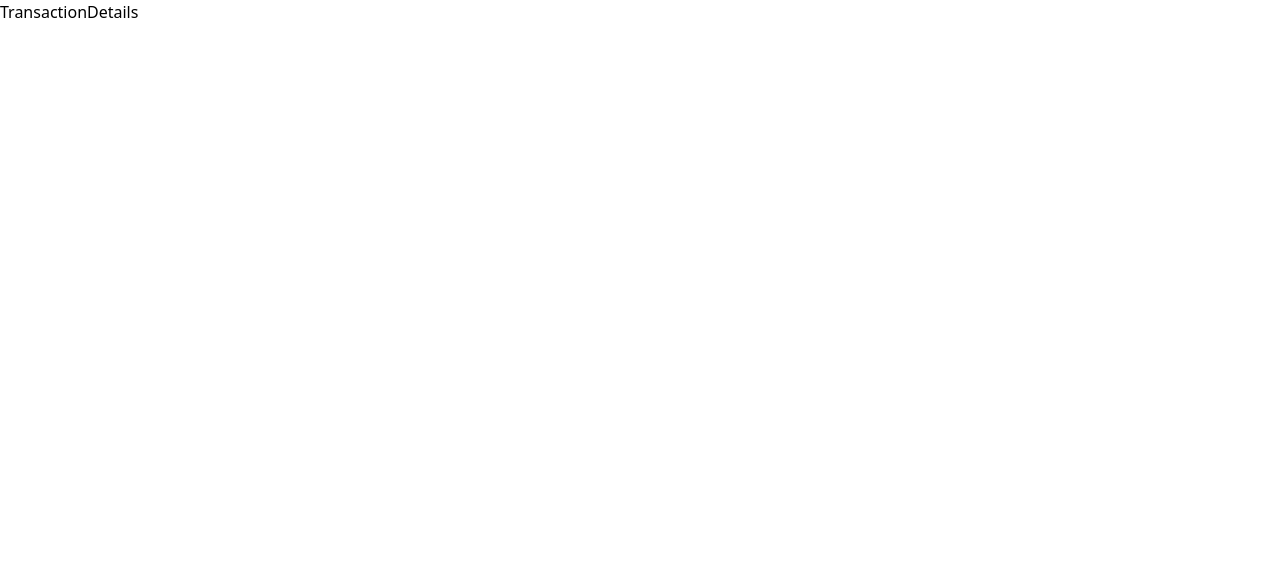
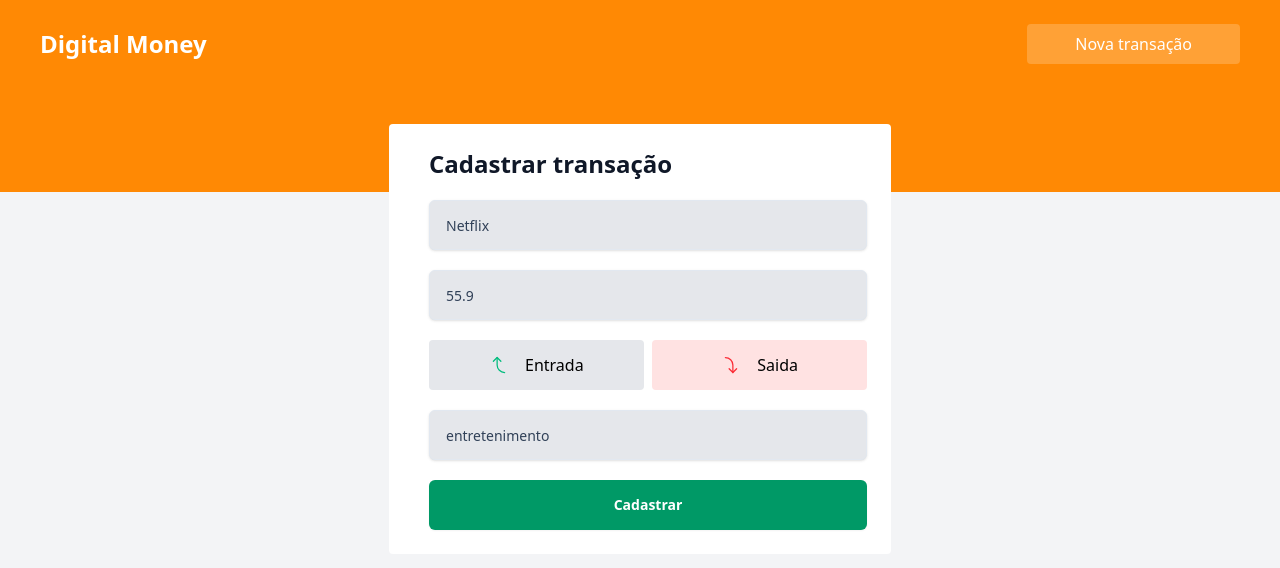
Before and after one commit to Gabriel-Vital/Digital-React-Project, a React (Vite) app: page /transactions/1 in a window 1280 px wide. Shown: the top 568 px of the page. Built offline with nearby package versions, Linux system fonts and the light colour scheme; data requests are answered from the project's data file.

Commit message:
transationdetails

```diff
--- a/db.json
+++ b/db.json
@@ -23,6 +23,14 @@
       "category": "investimento",
       "transactionType": "withdraw",
       "date": "24/05/2025"
+    },
+    {
+      "id": "efd7",
+      "title": "sww",
+      "price": 123,
+      "category": "entretenimento",
+      "transactionType": "withdraw",
+      "date": "31/05/2025"
     }
   ]
 }
--- a/src/components/ModalNewTransaction/ModalNewTransaction.jsx
+++ b/src/components/ModalNewTransaction/ModalNewTransaction.jsx
@@ -10,12 +10,13 @@ import ButtonModal from "./componentsModal/ButtonModal";
 import { useState } from "react";
 import axios from "axios";
 import { format } from "date-fns";
+import FormTransaction from "./componentsModal/FormTransaction";
 
 export default function ModalNewTransaction({ open, setOpen }) {
   const [title, setTitle] = useState("");
   const [price, setPrice] = useState(0);
   const [category, setCategory] = useState("");
-  const [transactionType, setTransactionType] = useState("deposit")
+  const [transactionType, setTransactionType] = useState("");
 
   function handleChangeTitle(ev) {
     setTitle(ev);
@@ -30,7 +31,7 @@ export default function ModalNewTransaction({ open, setOpen }) {
   }
 
   function handleClickTransactionType(type) {
-    setTransactionType(type)
+    setTransactionType(type);
   }
 
   async function handleNewTransaction() {
@@ -39,9 +40,9 @@ export default function ModalNewTransaction({ open, setOpen }) {
       price: Number(price),
       category,
       transactionType,
-      date: format(new Date(), "dd/MM/yyyy")
-    })
-    setOpen(false)
+      date: format(new Date(), "dd/MM/yyyy"),
+    });
+    setOpen(false);
   }
 
   return (
@@ -57,71 +58,14 @@ export default function ModalNewTransaction({ open, setOpen }) {
             transition
             className="relative transform overflow-hidden rounded-lg bg-white text-left shadow-xl transition-all data-closed:translate-y-4 data-closed:opacity-0 data-enter:duration-300 data-enter:ease-out data-leave:duration-200 data-leave:ease-in sm:my-8 sm:w-full sm:max-w-lg data-closed:sm:translate-y-0 data-closed:sm:scale-95 p-2"
           >
-            <div className="bg-white px-4 pt-5 pb-4 sm:p-6 sm:pb-4 h-[430px]">
-              <div className="sm:flex sm:items-start">
-                <div className="mt-3 text-center sm:mt-0 sm:ml-4 sm:text-left w-full">
-                  <DialogTitle
-                    as="h1"
-                    className="text-2xl font-bold text-gray-900 mb-5"
-                  >
-                    Cadastrar transação
-                  </DialogTitle>
-                  <div className="mt-2 w-full space-y-5">
-                    <Input
-                      placeholder="Titulo"
-                      onChange={(ev) => {
-                        handleChangeTitle(ev.target.value);
-                      }}
-                    />
-                    <Input
-                      placeholder="Preço"
-                      onChange={(ev) => {
-                        handleChangePrice(ev.target.value);
-                      }}
-                    />
-                    <div className="flex justify-between">
-                      <ButtonModal
-                        transactionType={`${transactionType === "deposit" ? "bg-emerald-100 hover:bg-emerald-200" : "bg-gray-200 hover:bg-gray-300"}`}
-                        icon={
-                          <ArrowBendLeftUp
-                            size={20}
-                            className="text-emerald-500 font-bold"
-                          />
-                        }
-                        title="Entrada"
-                        onClick={() => {handleClickTransactionType("deposit")}}
-                      />
-                      <ButtonModal
-                        transactionType={`${transactionType === "withdraw" ? "bg-red-100 hover:bg-red-200" : "bg-gray-200 hover:bg-gray-300"}`}
-                        icon={
-                          <ArrowBendRightDown
-                            size={20}
-                            className="text-red-500 font-bold"
-                          />
-                        }
-                        title="Saida"
-                        onClick={() => {handleClickTransactionType("withdraw")}}
-                      />
-                    </div>
-                    <Input
-                      placeholder="Categoria"
-                      onChange={(ev) => {
-                        handleChangeCategory(ev.target.value);
-                      }}
-                    />
-                  </div>
-                  <div className="bg-white w-full flex items-center justify-center sm:flex sm:flex-row-reverse mt-5">
-                    <button
-                      type="button"
-                      onClick={handleNewTransaction}
-                      className="w-full h-[50px] items-center justify-center rounded-md bg-emerald-600 px-3 py-2 text-sm font-semibold text-white shadow-xs hover:bg-emerald-500 cursor-pointer"
-                    >
-                      Cadastrar
-                    </button>
-                  </div>
-                </div>
-              </div>
-            </div>
+            <FormTransaction
+              handleChangeCategory={handleChangeCategory}
+              handleChangePrice={handleChangePrice}
+              handleChangeTitle={handleChangeTitle}
+              handleClickTransactionType={handleClickTransactionType}
+              handleNewTransaction={handleNewTransaction}
+              transactionType={transactionType}
+            />
           </DialogPanel>
         </div>
       </div>
--- /dev/null
+++ b/src/components/ModalNewTransaction/componentsModal/FormTransaction.jsx
@@ -0,0 +1,100 @@
+import { DialogTitle } from "@headlessui/react";
+import { ArrowBendLeftUp, ArrowBendRightDown } from "phosphor-react";
+import Input from "./InputModal";
+import ButtonModal from "./ButtonModal";
+
+const FormTransaction = ({
+  handleChangeCategory,
+  handleChangePrice,
+  handleChangeTitle,
+  handleClickTransactionType,
+  transactionType,
+  handleNewTransaction,
+  titleValue,
+  priceValue,
+  categoryValue,
+}) => {
+  return (
+    <>
+      <div className="bg-white px-4 pt-5 pb-4 sm:p-6 sm:pb-4 h-[430px] rounded w-full">
+        <div className="sm:flex sm:items-start">
+          <div className="mt-3 text-center sm:mt-0 sm:ml-4 sm:text-left w-full">
+            <h1 as="h1" className="text-2xl font-bold text-gray-900 mb-5">
+              Cadastrar transação
+            </h1>
+            <div className="mt-2 w-full space-y-5">
+              <Input
+                value={titleValue}
+                placeholder="a"
+                onChange={(ev) => {
+                  handleChangeTitle(ev.target.value);
+                }}
+              />
+              <Input
+                value={priceValue}
+                placeholder="b"
+                onChange={(ev) => {
+                  handleChangePrice(ev.target.value);
+                }}
+              />
+              <div className="flex justify-between">
+                <ButtonModal
+                  transactionType={`${
+                    transactionType === "deposit"
+                      ? "bg-emerald-100 hover:bg-emerald-200"
+                      : "bg-gray-200 hover:bg-gray-300"
+                  }`}
+                  icon={
+                    <ArrowBendLeftUp
+                      size={20}
+                      className="text-emerald-500 font-bold"
+                    />
+                  }
+                  title="Entrada"
+                  onClick={() => {
+                    handleClickTransactionType("deposit");
+                  }}
+                />
+                <ButtonModal
+                  transactionType={`${
+                    transactionType === "withdraw"
+                      ? "bg-red-100 hover:bg-red-200"
+                      : "bg-gray-200 hover:bg-gray-300"
+                  }`}
+                  icon={
+                    <ArrowBendRightDown
+                      size={20}
+                      className="text-red-500 font-bold"
+                    />
+                  }
+                  title="Saida"
+                  onClick={() => {
+                    handleClickTransactionType("withdraw");
+                  }}
+                />
+              </div>
+              <Input
+                value={categoryValue}
+                placeholder="c"
+                onChange={(ev) => {
+                  handleChangeCategory(ev.target.value);
+                }}
+              />
+            </div>
+            <div className="bg-white w-full flex items-center justify-center sm:flex sm:flex-row-reverse mt-5">
+              <button
+                type="button"
+                onClick={handleNewTransaction}
+                className="w-full h-[50px] items-center justify-center rounded-md bg-emerald-600 px-3 py-2 text-sm font-semibold text-white shadow-xs hover:bg-emerald-500 cursor-pointer"
+              >
+                Cadastrar
+              </button>
+            </div>
+          </div>
+        </div>
+      </div>
+    </>
+  );
+};
+
+export default FormTransaction;
--- a/src/components/ModalNewTransaction/componentsModal/InputModal.jsx
+++ b/src/components/ModalNewTransaction/componentsModal/InputModal.jsx
@@ -1,5 +1,5 @@
 
-const Input = ({ placeholder , onChange }) => {
+const Input = ({ placeholder , onChange, value }) => {
   return (
     <>
       <div className="w-full">
@@ -7,6 +7,7 @@ const Input = ({ placeholder , onChange }) => {
           className="w-full h-[50px] bg-gray-200 placeholder:text-slate-400 text-slate-700 text-sm border border-slate-200 rounded-md px-4 py-2 transition duration-300 ease focus:outline-none focus:border-slate-400 hover:border-slate-300 shadow-sm focus:shadow"
           placeholder={placeholder}
           onChange={onChange}
+          Value={value}
         />
       </div>
     </>
--- /dev/null
+++ b/src/components/transactionsComponents/HeaderTransaction.jsx
@@ -0,0 +1,19 @@
+const HeaderTransaction = ({ onClick }) => {
+  return (
+    <header className="w-full bg-orange-400 py-6 pb-32 px-4 md:px-10">
+      <div className="container mx-auto flex justify-between items-center">
+        <h1 className="text-white text-xl md:text-2xl font-bold">
+          Digital Money
+        </h1>
+        <button
+          onClick={onClick}
+          className="bg-white/20 px-12 rounded py-2 hover:bg-white/30 text-white border-0 cursor-pointer"
+        >
+          Nova transação
+        </button>
+      </div>
+    </header>
+  );
+};
+
+export default HeaderTransaction;
--- a/src/pages/TransactionDetails.jsx
+++ b/src/pages/TransactionDetails.jsx
@@ -1,9 +1,77 @@
 import { useParams } from "react-router-dom";
+import HeaderTransaction from "../components/transactionsComponents/HeaderTransaction";
+import FormTransaction from "../components/ModalNewTransaction/componentsModal/FormTransaction";
+import axios from "axios";
+import { API_BASE_URL } from "../utils/constantes";
+import { useEffect, useState } from "react";
+import { format } from "date-fns";
 
-const TransactionDetails = () => {
+const TransactionDetails = ({setOpen}) => {
+  // const { id } = useParams() <= da para fazer também e é melhor
   const params = useParams();
   const { id } = params;
-  return <div>TransactionDetails</div>;
+
+  const [title, setTitle] = useState("");
+  const [price, setPrice] = useState(0);
+  const [category, setCategory] = useState("");
+  const [transactionType, setTransactionType] = useState("");
+
+  function handleChangeTitle(ev) {
+    setTitle(ev);
+  }
+
+  function handleChangePrice(ev) {
+    setPrice(ev);
+  }
+
+  function handleChangeCategory(ev) {
+    setCategory(ev);
+  }
+
+  function handleClickTransactionType(type) {
+    setTransactionType(type);
+  }
+
+  async function handleNewTransaction() {
+    await axios.post("http://localhost:3000/transactions", {
+      title,
+      price: Number(price),
+      category,
+      transactionType,
+      date: format(new Date(), "dd/MM/yyyy"),
+    });
+    setOpen(false);
+  }
+
+  async function fetchTransactionId() {
+    const transaction = await axios.get(`${API_BASE_URL}/transactions/${id}`);
+    setTitle(transaction.data.title);
+    setPrice(transaction.data.price);
+    setCategory(transaction.data.category);
+    setTransactionType(transaction.data.transactionType);
+  }
+
+  useEffect(() => {
+    fetchTransactionId();
+  }, []);
+  return (
+    <div className="bg-gray-100 min-h-screen flex flex-col">
+      <HeaderTransaction />
+      <main className="max-w-3xl mx-auto px-6 py-8 -mt-25 rounded w-[550px]">
+        <FormTransaction
+          titleValue={title}
+          priceValue={price}
+          categoryValue={category}
+          handleChangeTitle={handleChangeTitle}
+          handleChangePrice={handleChangePrice}
+          handleChangeCategory={handleChangeCategory}
+          handleClickTransactionType={handleClickTransactionType}
+          transactionType={transactionType}
+          handleNewTransaction={() => {}}
+        />
+      </main>
+    </div>
+  );
 };
 
 export default TransactionDetails;
--- /dev/null
+++ b/src/utils/constantes.js
@@ -0,0 +1 @@
+export const API_BASE_URL = "http://localhost:3000";
```
Also changed, not shown: src/pages/Transactions.jsx (+7 -15 lines).
